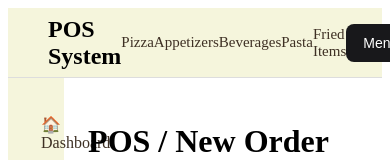
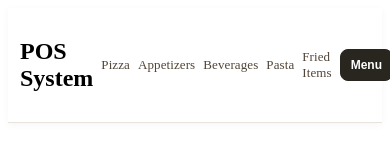
Before and after one commit to HarisRamay/POS, a React (Vite) app: page /mainpage in a window 390 px wide. Shown: the top 160 px of the page. Built offline with nearby package versions, Linux system fonts and the light colour scheme.

Commit message:
Resolve Slow Response problem

```diff
--- a/src/components/Dashboard.css
+++ b/src/components/Dashboard.css
@@ -1,7 +1,7 @@
 .dashboardContainer {
   width: 15%;
   min-height: calc(100vh - 70px);
-  background-color: beige;
+  background-color: #ffffff;
   padding: 24px 16px;
   box-sizing: border-box;
   flex-shrink: 0;
--- a/src/components/Header.css
+++ b/src/components/Header.css
@@ -1,60 +1,115 @@
+/* Main Header */
 .navbar {
   width: 100%;
-  height: 70px;
+  min-height: 72px;
   box-sizing: border-box;
 
   display: flex;
   justify-content: space-between;
   align-items: center;
+  gap: 24px;
 
-  padding: 10px 40px;
+  padding: 12px 32px;
 
-  background-color: beige;
-  border-bottom: 1px solid #ddd;
+  background-color: #ffffff;
+  border-bottom: 1px solid #e8e3dc;
+  box-shadow: 0 2px 8px rgba(45, 35, 25, 0.04);
+
+  position: relative;
+  z-index: 10;
 }
 
-/* Navigation links */
+/* Navigation Links */
 .navbar a {
-    color: #3e3024;
+  color: #514538;
   text-decoration: none;
 
-    font-size: 15px;
+  font-size: 14px;
   font-weight: 500;
+  letter-spacing: 0.1px;
 
   transition: color 0.2s ease;
 }
 
 .navbar a:hover {
-    color: #8b7355;
+  color: #a16b3b;
 }
 
-/* Header button */
+/* Header Button */
 .headerButton {
   width: fit-content;
+  flex-shrink: 0;
 
-    display: flex;
+  display: inline-flex;
   align-items: center;
   justify-content: center;
+  gap: 8px;
 
-    padding: 10px 16px;
+  padding: 10px 18px;
 
-    border: 1px solid transparent;
+  border: 1px solid #29251f;
   border-radius: 8px;
 
-    background-color: #18181b;
-    color: white;
+  background-color: #29251f;
+  color: #ffffff;
 
   font-size: 14px;
-    font-weight: 500;
+  font-weight: 600;
+  white-space: nowrap;
 
   cursor: pointer;
 
   transition:
     background-color 0.2s ease,
-        transform 0.2s ease;
+    border-color 0.2s ease,
+    transform 0.2s ease,
+    box-shadow 0.2s ease;
 }
 
 .headerButton:hover {
-    background-color: #2f2f33;
+  background-color: #463a2e;
+  border-color: #463a2e;
+  box-shadow: 0 3px 8px rgba(41, 37, 31, 0.15);
   transform: translateY(-1px);
 }
+
+.headerButton:active {
+  transform: translateY(0);
+}
+
+/* Keyboard accessibility */
+.navbar a:focus-visible,
+.headerButton:focus-visible {
+  outline: 2px solid #a16b3b;
+  outline-offset: 3px;
+}
+
+/* Responsive Header */
+@media (max-width: 768px) {
+  .navbar {
+    min-height: 64px;
+    padding: 12px 18px;
+    gap: 12px;
+  }
+
+  .navbar a {
+    font-size: 13px;
+  }
+
+  .headerButton {
+    padding: 9px 12px;
+    font-size: 13px;
+  }
+}
+
+@media (max-width: 480px) {
+  .navbar {
+    padding: 10px 12px;
+    gap: 8px;
+  }
+
+  .headerButton {
+    padding: 8px 10px;
+    font-size: 12px;
+  }
+}
--- a/src/components/MainContent.css
+++ b/src/components/MainContent.css
@@ -27,7 +27,9 @@
   outline: none;
   font-size: 14px;
 }
-
+.searchBox input,button:hover{
+cursor: pointer;
+}
 .dropdownBtn {
   width: 45px;
   border: none;
@@ -38,6 +40,7 @@
 
 .dropdownBtn:hover {
   background: #f5e6d0;
+
 }
 
 .dropdownMenu {
--- a/src/components/OrderCart.jsx
+++ b/src/components/OrderCart.jsx
@@ -1,7 +1,8 @@
 import "./OrderCart.css";
 import { useState } from "react";
+import { memo } from "react";
 
-export default function OrderCart({
+ function OrderCart({
     cart,
     onClose,
     onIncrease,
@@ -157,3 +158,4 @@ export default function OrderCart({
         </aside>
     );
 }
+export default memo(OrderCart);
--- a/src/components/ProductCard.jsx
+++ b/src/components/ProductCard.jsx
@@ -1,10 +1,11 @@
 import "./ProductCard.css";
-export default function ProductCard({ product, onAdd }) {
+import { memo } from "react";
+ function ProductCard({ product, onAdd }) {
     return (
         <div className="productCard">
 
             <div className="productImage">
-                <img src={product.image} alt={product.name} />
+                <img src={product.image} alt={product.name} loading="lazy" />
             </div>
 
             <div className="productInfo">
@@ -31,3 +32,4 @@ export default function ProductCard({ product, onAdd }) {
         </div>
     );
 }
+export default memo(ProductCard);
--- a/src/components/products.js
+++ b/src/components/products.js
@@ -4,84 +4,84 @@ const products = [
     name: "Beef Burger",
     category: "Burgers",
     price: 8.99,
-    image: "https://images.unsplash.com/photo-1568901346375-23c9450c58cd",
+    image: "https://images.unsplash.com/photo-1568901346375-23c9450c58cd?auto=format&fit=crop&w=400&q=70",
   },
   {
     id: 2,
     name: "Chicken Burger",
     category: "Burgers",
     price: 7.99,
-    image: "https://images.unsplash.com/photo-1606755962773-d324e0a13086",
+    image: "https://images.unsplash.com/photo-1606755962773-d324e0a13086?auto=format&fit=crop&w=400&q=70",
   },
   {
     id: 3,
     name: "Margherita Pizza",
     category: "Pizza",
     price: 10.99,
-    image: "https://images.unsplash.com/photo-1574071318508-1cdbab80d002",
+    image: "https://images.unsplash.com/photo-1574071318508-1cdbab80d002?auto=format&fit=crop&w=400&q=70",
   },
   {
     id: 4,
     name: "Alfredo Pasta",
     category: "Pasta",
     price: 9.99,
-    image: "https://images.unsplash.com/photo-1645112411341-6c4fd023714a",
+    image: "https://images.unsplash.com/photo-1645112411341-6c4fd023714a?auto=format&fit=crop&w=400&q=70",
   },
   {
     id: 5,
     name: "Pepsi",
     category: "Beverages",
     price: 1.99,
-    image: "https://images.unsplash.com/photo-1629203851122-3726ecdf080e",
+    image: "https://images.unsplash.com/photo-1629203851122-3726ecdf080e?auto=format&fit=crop&w=400&q=70",
   },
   {
     id: 6,
     name: "Sprite",
     category: "Beverages",
     price: 1.99,
-    image: "https://images.unsplash.com/photo-1513558161293-cdaf765edfd7",
+    image: "https://images.unsplash.com/photo-1513558161293-cdaf765edfd7?auto=format&fit=crop&w=400&q=70",
   },
   {
     id: 7,
     name: "Dew",
     category: "Beverages",
     price: 1.99,
-    image: "https://images.unsplash.com/photo-1629203851122-3726ecdf080e",
+    image: "https://images.unsplash.com/photo-1629203851122-3726ecdf080e?auto=format&fit=crop&w=400&q=70",
   },
   {
     id: 8,
     name: "Mint Margarita",
     category: "Beverages",
     price: 1.99,
-    image: "https://images.unsplash.com/photo-1513558161293-cdaf765edfd7",
+    image: "https://images.unsplash.com/photo-1513558161293-cdaf765edfd7?auto=format&fit=crop&w=400&q=70",
   },
   {
     id: 9,
     name: "Crunch Cheese Pasta",
     category: "Pasta",
     price: 9.99,
-    image: "https://images.unsplash.com/photo-1551183053-bf91a1d81141",
+    image: "https://images.unsplash.com/photo-1551183053-bf91a1d81141?auto=format&fit=crop&w=400&q=70",
   },
   {
     id: 10,
     name: "Deep Dish Pizza",
     category: "Pizza",
     price: 15.99,
-    image: "https://images.unsplash.com/photo-1579751626657-72bc17010498",
+    image: "https://images.unsplash.com/photo-1579751626657-72bc17010498?auto=format&fit=crop&w=400&q=70",
   },
   {
     id: 11,
     name: "Italian Thin Crust Pizza",
     category: "Pizza",
     price: 10.99,
-    image: "https://images.unsplash.com/photo-1574071318508-1cdbab80d002",
+    image: "https://images.unsplash.com/photo-1574071318508-1cdbab80d002?auto=format&fit=crop&w=400&q=70",
   },
   {
     id: 12,
     name: "Malai Boti Pizza",
     category: "Pizza",
     price: 12.99,
-    image: "https://images.unsplash.com/photo-1571407970349-bc81e7e96d47",
+    image: "https://images.unsplash.com/photo-1571407970349-bc81e7e96d47?auto=format&fit=crop&w=400&q=70",
   },
 ];
 
```
Lines whose indentation alone changed are shown as unchanged.
